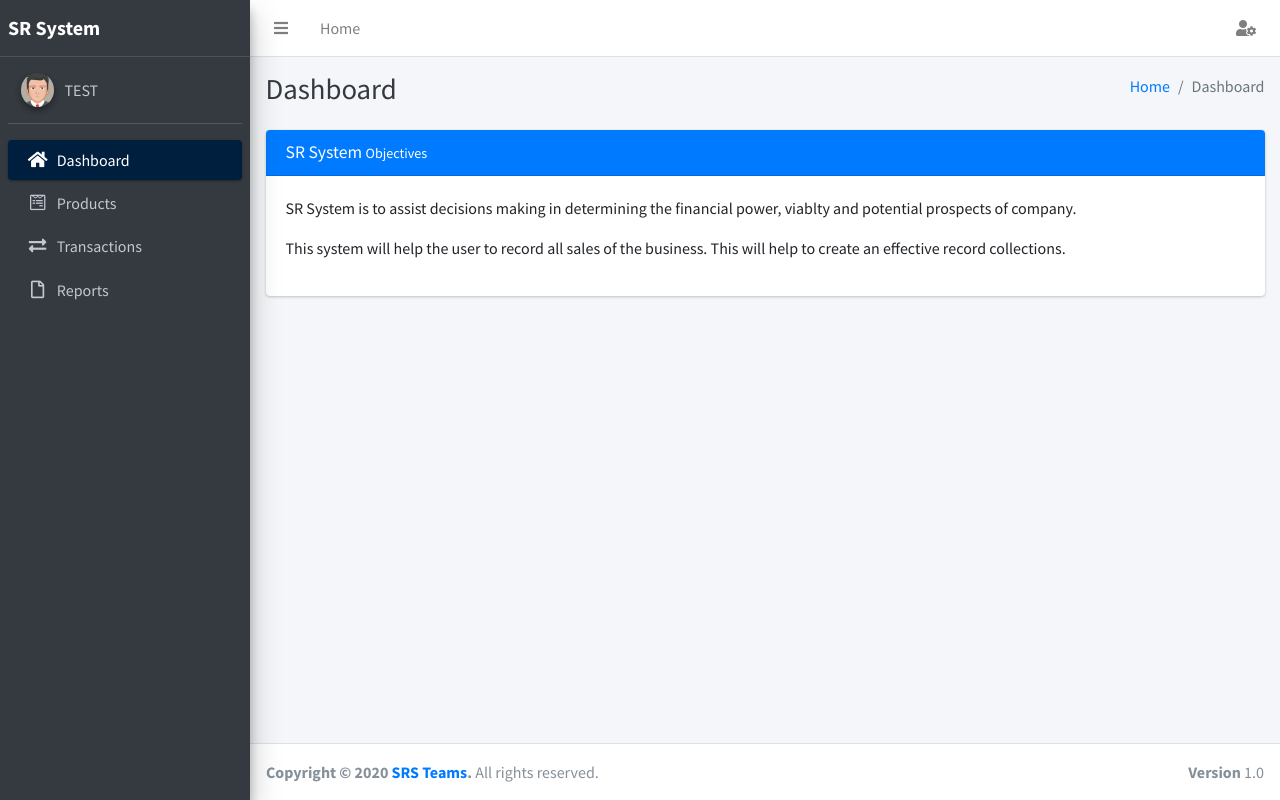
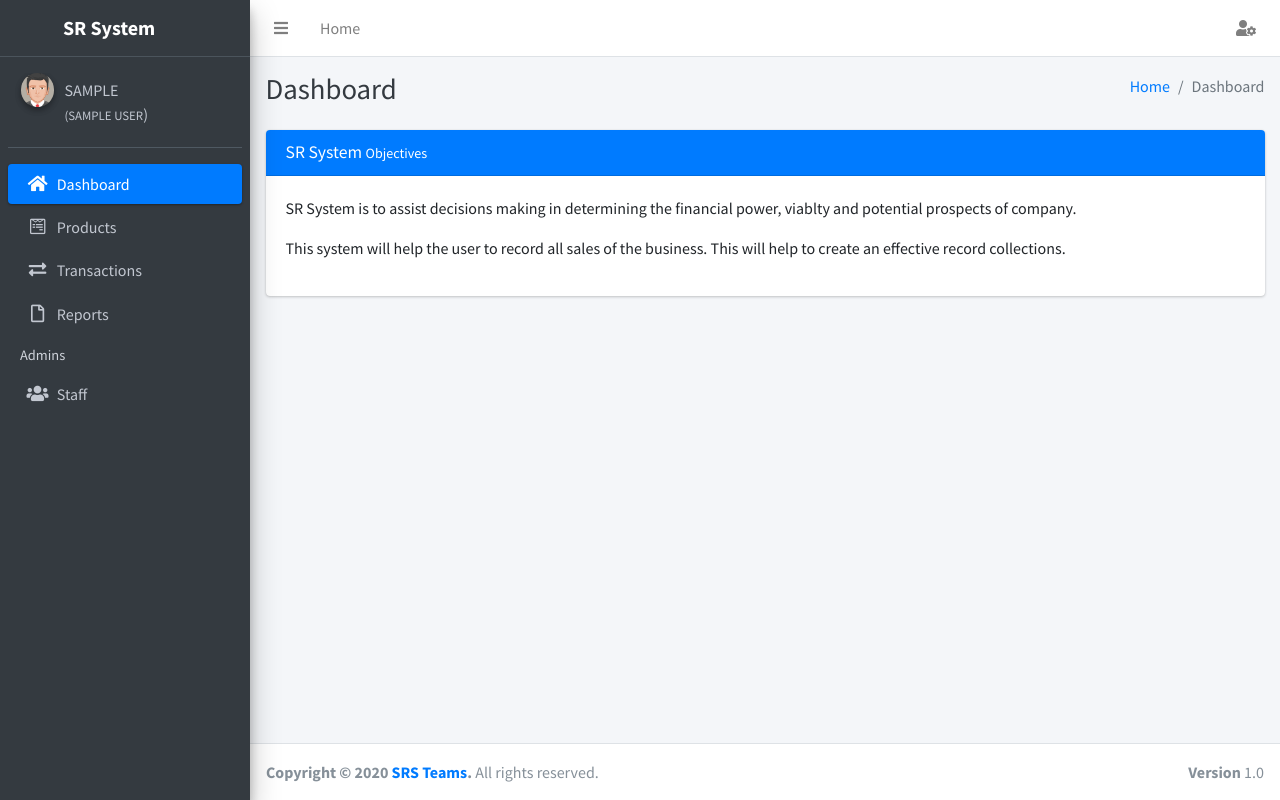
Before and after one commit to nooraiman/Sales-Record-System, a PHP site: page / in a window 1280 px wide. Run offline with PHP 8.4, Linux system fonts and the light colour scheme; the visitor is signed in with stand-in values (Sample User, id 1); some libraries are stand-ins or nearby versions.

Commit message:
Update Header and Logout
Update Header:-
Main Sidebar:
Display Username and Role.

Add New Modules Menu:-
[In-Planning]
Staff (Only Admin Can Access)
- List Staff [Not Started Yet]
-Add Staff [Not Started Yet]
-Delete Staff  [Not Started Yet]
-Update Staff [Not Started Yet]

Logout.php
- Remove  Alert Prompt After Cancel Logout
( UI/UX - User will be annoying with the alert prompt)

```diff
--- a/includes/header.php
+++ b/includes/header.php
@@ -75,10 +75,10 @@ if(!isset($_SESSION['id'])) {
     </div>
 
     <!-- Main Sidebar Container -->
-    <aside class="main-sidebar sidebar-dark-navy elevation-4">
+    <aside class="main-sidebar sidebar-dark-blue elevation-4">
         <!-- Brand Logo -->
         <a href="<?php echo BASE; ?>" class="brand-link">
-            <span class="brand-text font-weight-bold">SR System</span>
+            <span class="brand-text font-weight-bold" style="text-align: center;margin-left: 55px;">SR System</span>
         </a>
 
         <!-- Sidebar -->
@@ -89,7 +89,8 @@ if(!isset($_SESSION['id'])) {
                     <img src="<?php echo BASE; ?>assets/img/avatar5.png" class="img-circle elevation-2" alt="User Image">
                 </div>
                 <div class="info">
-                    <a class="d-block">TEST</a>
+                    <a class="d-block"><?php echo strtoupper($_SESSION["username"]);?></a>
+                    <a class="d-block"><small>(<?php echo strtoupper($_SESSION["role"]);?></small>)</a>
                 </div>
             </div>
 
@@ -123,6 +124,14 @@ if(!isset($_SESSION['id'])) {
                             <p>Reports</p>
                         </a>
                     </li>
+
+                    <li class="nav-header">Admins</li>
+                    <li class="nav-item">
+                        <a href="<?php echo BASE;?>staffs" class="nav-link">
+                            <i class="nav-icon fas fa-users"></i>
+                            <p>Staff</p>
+                        </a>
+                    </li>
                 </ul>
             </nav>
         </div>
--- a/logout.php
+++ b/logout.php
@@ -38,7 +38,6 @@ $page_title = "Logging out...";
             } else if (
                 result.dismiss === Swal.DismissReason.cancel
             ) {
-                alert("You will be redirected to the homepage.");
                 window.location = "index.php";
             }
             });
```
